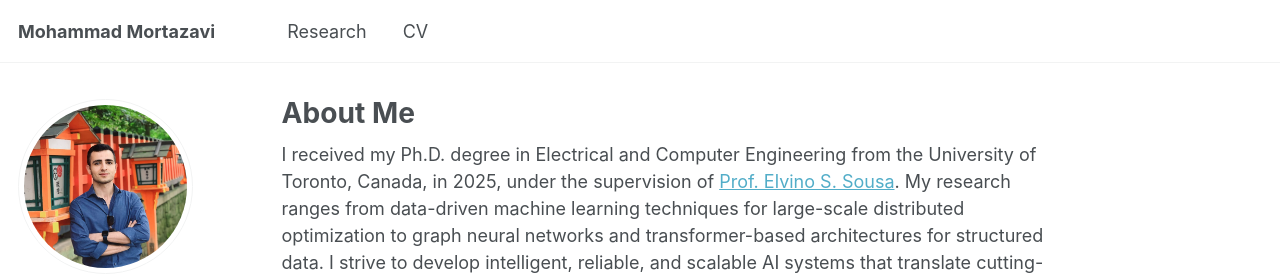
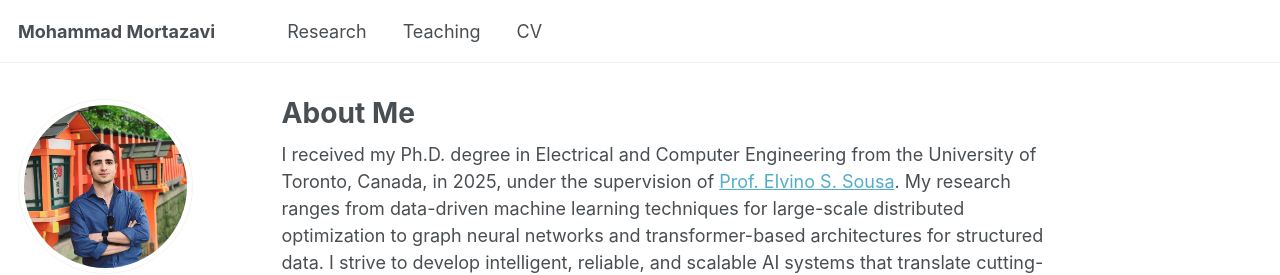
Before and after one commit to mortazawi/mortazawi.github.io, a Jekyll site: the page built from _pages/about.md, in a window 1280 px wide. Shown: the top 275 px of the page. Built offline with Jekyll 4.4.1, drawn with Linux system fonts in a browser that asks for light colours; a script that is not in the unit is left out.

Commit message:
Update navigation.yml

```diff
--- a/_data/navigation.yml
+++ b/_data/navigation.yml
@@ -20,6 +20,10 @@ main:
   - title: "Research"
     url: /portfolio/
 
+
+  - title: "Teaching"
+    url: /markdown/
+
   # - title: "Blog Posts"
   #   url: /year-archive/
 
```
